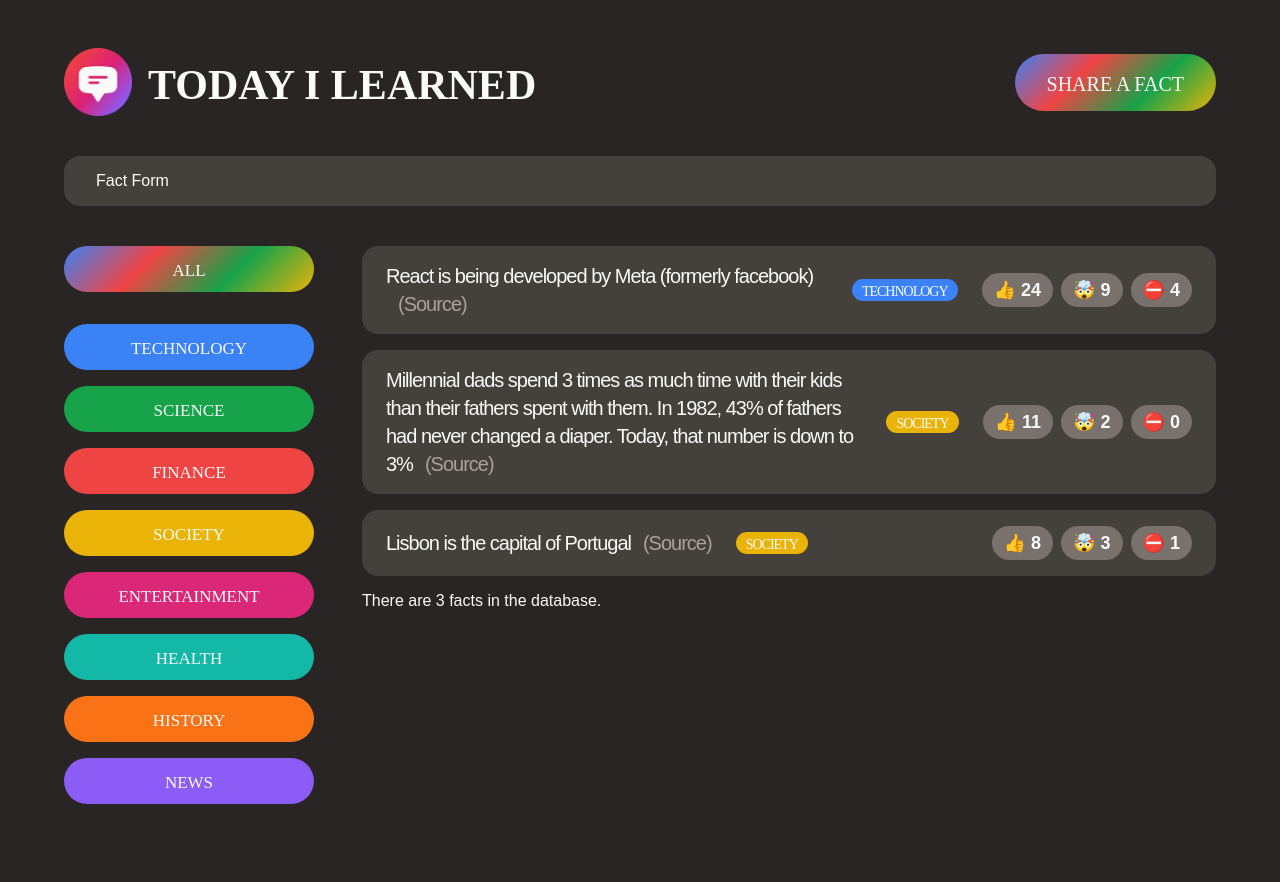
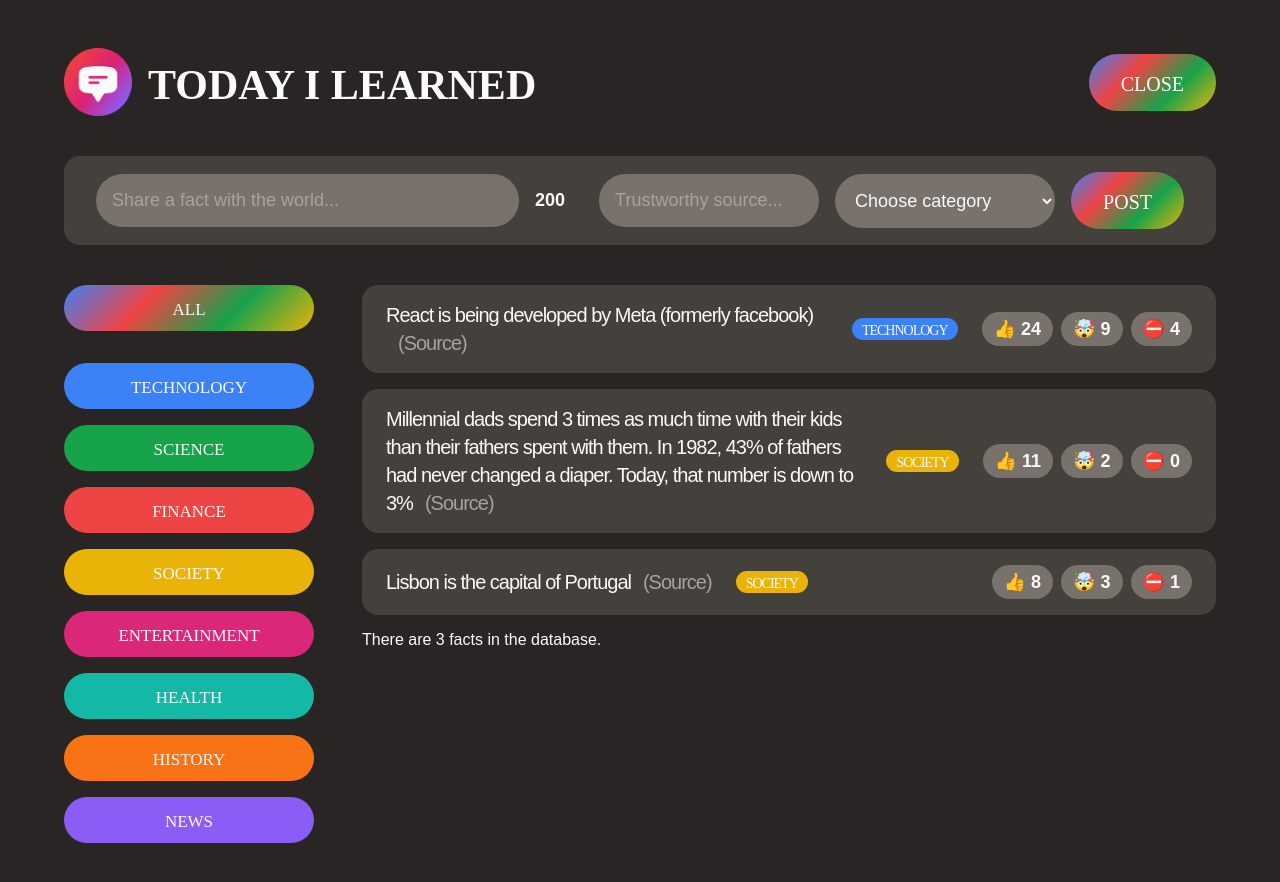
Before and after one commit to JK27/today-i-learned, a React (Create React App) app: page / in a window 1280 px wide. Both pictures are taken after a click on the button "SHARE A FACT". Shown: the top 882 px of the page. Built offline with nearby package versions, Linux system fonts and the light colour scheme; a web font is replaced by a local one.

Commit message:
Created form validation and submision functionalities

```diff
--- a/src/App.js
+++ b/src/App.js
@@ -48,20 +48,15 @@
 /////////////////////////////////////////////////////////// APP
 function App() {
   const [showForm, setShowForm] = useState(false)
-  const appTitle = "Today I Learned"
+  const [facts, setFacts] = useState(initialFacts)
+
   return (
     <>
       {/* ------------------------------------------------- HEADER */}
-      <header className="header">
-        <div className="logo">
-          <img src="logo.png" alt="Today I Learned logo" />
-          <h1>{appTitle}</h1>
-        </div>
-        <button className="btn btn-large btn-open" onClick={() => setShowForm((show) => !show)}>Share a fact</button>
-      </header>
+      <Header showForm={showForm} setShowForm={setShowForm} />
 
       {/* ---------------------------------- NEW FACT FORM */}
-      {showForm ? <NewFactForm /> : null}
+      {showForm ? <NewFactForm setFacts={setFacts} setShowForm={setShowForm} /> : null}
 
 
       {/* ------------------------------------------------- MAIN */}
@@ -70,17 +65,27 @@
         <CategoryFilter />
 
         {/* ---------------------------------- FACTS LIST */}
-        <FactsList />
+        <FactsList facts={facts} />
       </main>
     </>
   )
 }
 
-//////////////////////////////////////////// NEW FACT FORM
-function NewFactForm() {
-  return <form className="fact-form ">Fact Form</form>
+//////////////////////////////////////////// HEADER
+
+function Header({showForm, setShowForm}) {
+  const appTitle = "Today I Learned"
+
+  return (
+    <header className="header">
+      <div className="logo">
+        <img src="logo.png" alt="Today I Learned logo" />
+        <h1>{appTitle}</h1>
+      </div>
+      <button className="btn btn-large btn-open" onClick={() => setShowForm((show) => !show)}>{showForm ? "Close" : "Share a Fact"}</button>
+    </header>
+  )
 }
-//////////////////////////////////////////// CATEGORY FILTERS
 const CATEGORIES = [
   {name: "technology", color: "#3b82f6"},
   {name: "science", color: "#16a34a"},
@@ -91,6 +96,70 @@
   {name: "history", color: "#f97316"},
   {name: "news", color: "#8b5cf6"},
 ];
+
+//////////////////////////////////////////// NEW FACT FORM
+function isValidHttpUrl(string) {
+  let url;
+  try {
+    url = new URL(string);
+  } catch (_) {
+    return false;
+  }
+  return url.protocol === "http:" || url.protocol === "https:";
+}
+
+function NewFactForm({setFacts, setShowForm}) {
+  const [text, setText] = useState("");
+  const [source, setSource] = useState("");
+  const [category, setCategory] = useState("");
+  const textLength = text.length
+
+  function handleSubmit(e) {
+    // DOES => Prevents browser from reloading.
+    e.preventDefault();
+
+    if (text && isValidHttpUrl(source) && category && text.length <= 200) {
+      // FUNCTIONALITY => Create new fact.
+      const newFact = {
+        id: Math.round(Math.random() * 100000),
+        text,
+        source,
+        category,
+        votesInteresting: 0,
+        votesMindblowing: 0,
+        votesFalse: 0,
+        createdIn: new Date().getFullYear(),
+      };
+      // FUNCTIONALITY => Adds new fact to the UI.
+      setFacts((facts) => [newFact, ...facts]);
+
+      // DOES => Reset input fields.
+      setText("");
+      setSource("");
+      setCategory("");
+
+      // DOES => Close the form.
+      setShowForm(false);
+    }
+  }
+
+  return (
+    <form className="fact-form" onSubmit={handleSubmit}>
+      <input type="text" placeholder="Share a fact with the world..." value={text} onChange={(e) => setText(e.target.value)} />
+      <span>{200 - textLength}</span>
+      <input type="text" placeholder="Trustworthy source..." value={source} onChange={(e) => setSource(e.target.value)} />
+      <select value={category} onChange={(e) => setCategory(e.target.value)}>
+        <option value="">Choose category</option>
+        {CATEGORIES.map((cat) => (
+          <option key={cat.name} value={cat.name}>{cat.name.toUpperCase()}</option>
+        ))}
+      </select>
+      <button className="btn btn-large">Post</button>
+    </form>
+  );
+}
+
+//////////////////////////////////////////// CATEGORY FILTERS
 function CategoryFilter() {
   return (
     <aside>
@@ -113,8 +182,7 @@
 }
 
 //////////////////////////////////////////// FACTS LIST
-function FactsList() {
-  const facts = initialFacts
+function FactsList({facts}) {
 
   return (
     <section>
```
